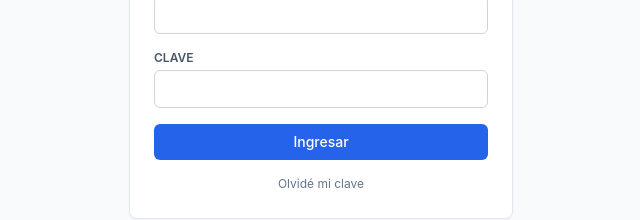
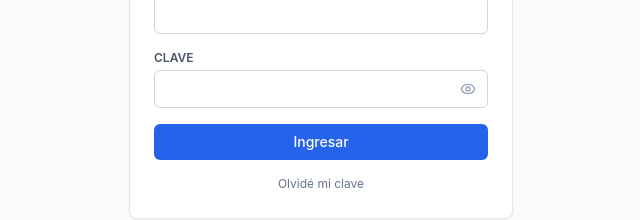
Before and after one commit to dsabena-byte/Cuadros-basicos, a Next.js app: page /ventas/login in a window 1280 px wide. Shown: the part 367-587 px from the top of the page, without its empty margins (319-959 px from the left). Built offline with nearby package versions, Linux system fonts and the light colour scheme.

Commit message:
feat(ventas/auth): agrega ojito para mostrar/ocultar clave en login y cambio de contraseña

```diff
--- a/app/ventas/login/LoginForm.tsx
+++ b/app/ventas/login/LoginForm.tsx
@@ -2,6 +2,40 @@
 
 import { useState } from "react";
 import { useRouter } from "next/navigation";
+import { Eye, EyeOff } from "lucide-react";
+
+function PasswordInput({
+  value,
+  onChange,
+  autoComplete,
+}: {
+  value: string;
+  onChange: (v: string) => void;
+  autoComplete?: string;
+}) {
+  const [show, setShow] = useState(false);
+  return (
+    <div className="relative">
+      <input
+        type={show ? "text" : "password"}
+        required
+        autoComplete={autoComplete}
+        value={value}
+        onChange={(e) => onChange(e.target.value)}
+        className="w-full pl-3 pr-10 py-2 border border-slate-300 rounded-md text-sm focus:outline-none focus:ring-2 focus:ring-blue-500"
+      />
+      <button
+        type="button"
+        onClick={() => setShow((v) => !v)}
+        tabIndex={-1}
+        aria-label={show ? "Ocultar clave" : "Mostrar clave"}
+        className="absolute inset-y-0 right-0 px-3 flex items-center text-slate-400 hover:text-slate-600"
+      >
+        {show ? <EyeOff className="w-4 h-4" /> : <Eye className="w-4 h-4" />}
+      </button>
+    </div>
+  );
+}
 
 type Mode = "login" | "forgot" | "reset";
 
@@ -114,25 +148,11 @@ export default function LoginForm({
           <p className="text-sm text-slate-600">Elegí una clave nueva (mínimo 8 caracteres).</p>
           <div>
             <label className="block text-xs font-semibold text-slate-600 mb-1">NUEVA CLAVE</label>
-            <input
-              type="password"
-              required
-              autoComplete="new-password"
-              value={newPassword}
-              onChange={(e) => setNewPassword(e.target.value)}
-              className="w-full px-3 py-2 border border-slate-300 rounded-md text-sm focus:outline-none focus:ring-2 focus:ring-blue-500"
-            />
+            <PasswordInput value={newPassword} onChange={setNewPassword} autoComplete="new-password" />
           </div>
           <div>
             <label className="block text-xs font-semibold text-slate-600 mb-1">REPETIR</label>
-            <input
-              type="password"
-              required
-              autoComplete="new-password"
-              value={newPassword2}
-              onChange={(e) => setNewPassword2(e.target.value)}
-              className="w-full px-3 py-2 border border-slate-300 rounded-md text-sm focus:outline-none focus:ring-2 focus:ring-blue-500"
-            />
+            <PasswordInput value={newPassword2} onChange={setNewPassword2} autoComplete="new-password" />
           </div>
           {error && <div className="text-sm text-red-600">{error}</div>}
           <button
@@ -158,14 +178,7 @@ export default function LoginForm({
           </div>
           <div>
             <label className="block text-xs font-semibold text-slate-600 mb-1">CLAVE</label>
-            <input
-              type="password"
-              required
-              autoComplete="current-password"
-              value={password}
-              onChange={(e) => setPassword(e.target.value)}
-              className="w-full px-3 py-2 border border-slate-300 rounded-md text-sm focus:outline-none focus:ring-2 focus:ring-blue-500"
-            />
+            <PasswordInput value={password} onChange={setPassword} autoComplete="current-password" />
           </div>
           {error && <div className="text-sm text-red-600">{error}</div>}
           <button
--- a/components/Dashboard.tsx
+++ b/components/Dashboard.tsx
@@ -8,6 +8,7 @@ import {
 import {
   AlertTriangle, Trophy, Building2, BarChart3, ChevronUp, ChevronDown, Minus,
   RotateCcw, Users, Target, FileText, CheckCircle2, Clock, XCircle, TrendingUp,
+  Eye, EyeOff,
 } from "lucide-react";
 import type {
   CuadroBasicoItem, ClasificacionCliente, VentaRow, VentasFile, Tipologia,
@@ -1155,6 +1156,39 @@ function DetalleFCPorFecha({ sku, clientesScope, comprasFiltradas }: {
   );
 }
 
+function PwInput({
+  value,
+  onChange,
+  placeholder,
+}: {
+  value: string;
+  onChange: (v: string) => void;
+  placeholder: string;
+}) {
+  const [show, setShow] = useState(false);
+  return (
+    <div className="relative">
+      <input
+        type={show ? "text" : "password"}
+        placeholder={placeholder}
+        value={value}
+        onChange={(e) => onChange(e.target.value)}
+        required
+        className="w-full pl-2 pr-8 py-1.5 border border-slate-300 rounded text-sm"
+      />
+      <button
+        type="button"
+        onClick={() => setShow((v) => !v)}
+        tabIndex={-1}
+        className="absolute inset-y-0 right-0 px-2 flex items-center text-slate-400 hover:text-slate-600"
+        aria-label={show ? "Ocultar" : "Mostrar"}
+      >
+        {show ? <EyeOff className="w-3.5 h-3.5" /> : <Eye className="w-3.5 h-3.5" />}
+      </button>
+    </div>
+  );
+}
+
 function UserMenu({
   user,
 }: {
@@ -1234,12 +1268,9 @@ function UserMenu({
           </div>
           {showChange ? (
             <form onSubmit={onChange} className="space-y-2 border-t pt-2">
-              <input type="password" placeholder="Clave actual" value={current} onChange={(e) => setCurrent(e.target.value)} required
-                className="w-full px-2 py-1.5 border border-slate-300 rounded text-sm" />
-              <input type="password" placeholder="Clave nueva" value={next1} onChange={(e) => setNext1(e.target.value)} required
-                className="w-full px-2 py-1.5 border border-slate-300 rounded text-sm" />
-              <input type="password" placeholder="Repetir" value={next2} onChange={(e) => setNext2(e.target.value)} required
-                className="w-full px-2 py-1.5 border border-slate-300 rounded text-sm" />
+              <PwInput placeholder="Clave actual" value={current} onChange={setCurrent} />
+              <PwInput placeholder="Clave nueva" value={next1} onChange={setNext1} />
+              <PwInput placeholder="Repetir" value={next2} onChange={setNext2} />
               {msg && (
                 <div className={`text-xs ${msg.kind === "ok" ? "text-emerald-600" : "text-red-600"}`}>{msg.text}</div>
               )}
```
